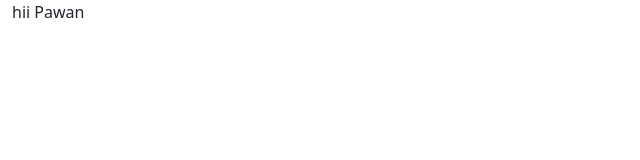
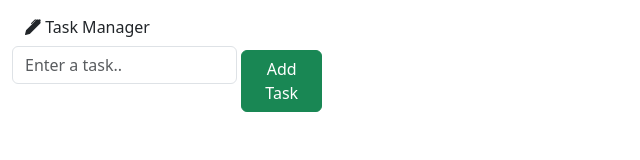
Before and after one commit to Pawan-2024/1st-sem-exam, a plain HTML site: page index.html in a window 1280 px wide. Shown: the whole page, without its empty margins (0-640 px from the left). Drawn offline with nearby package versions, Linux system fonts and the light colour scheme.

Commit message:
Update index.html

```diff
--- a/index.html
+++ b/index.html
@@ -9,8 +9,31 @@
     <link href="https://cdn.jsdelivr.net/npm/bootstrap@5.3.3/dist/css/bootstrap.min.css" rel="stylesheet" integrity="sha384-QWTKZyjpPEjISv5WaRU9OFeRpok6YctnYmDr5pNlyT2bRjXh0JMhjY6hW+ALEwIH" crossorigin="anonymous">
     <link rel="stylesheet" href="https://cdn.jsdelivr.net/npm/bootstrap-icons@1.11.3/font/bootstrap-icons.min.css">
     <script src="https://cdn.jsdelivr.net/npm/bootstrap@5.3.3/dist/js/bootstrap.bundle.min.js" integrity="sha384-YvpcrYf0tY3lHB60NNkmXc5s9fDVZLESaAA55NDzOxhy9GkcIdslK1eN7N6jIeHz" crossorigin="anonymous"></script>
+
 </head>
-<body class="container-fluid">
-    hii Pawan
+<body class="container-fluid ">
+    <span class="btn bi-pen-fill mt-2"> Task Manager</span>
+    <div class="w-25 d-flex">
+        <!-- <span class="btn bi-pen-fill mt-2"> Task Manager</span> -->
+          <form action="">
+
+
+            <input type="text" name="" id="userTxt" class="form-control" placeholder="Enter a task..">
+
+          </form>
+          <div id="delete">
+          <button type="button" class="btn btn-success m-1 " onclick="updateTask()" id="btnRegister">Add Task</button>
+          </div>
+    </div>
+
+
+    <script type="text/javascript">
+
+        function updateTask(){
+            document.getElementById("btnRegister").textContent = "Delete";
+            document.getElementById("btnRegister").className = "btn btn-danger";
+        }
+
+    </script>
 </body>
 </html>
```
